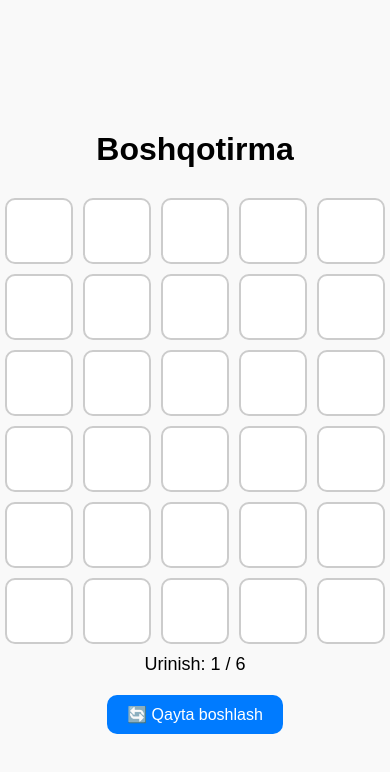
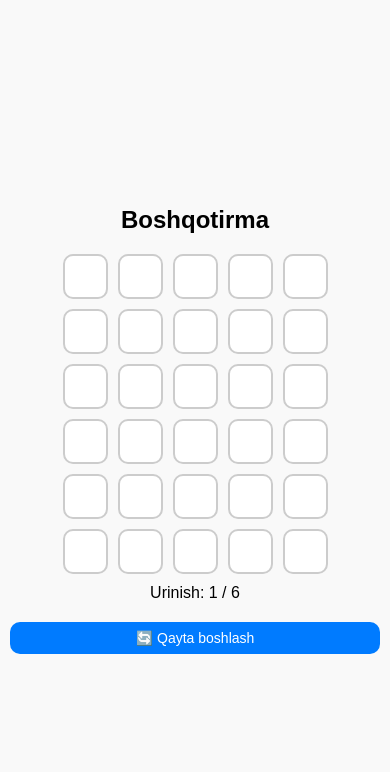
Before and after one commit to Kebruhsham/Boshqotirma, a plain HTML site: page index.html in a window 390 px wide. Drawn offline with Linux system fonts and the light colour scheme.

Commit message:
Update index.html

```diff
--- a/index.html
+++ b/index.html
@@ -14,12 +14,15 @@
             align-items: center;
             justify-content: center;
             min-height: 100vh;
-            margin: 0;
+            margin: 0 10px;
+            /* Yonlardan ozgina joy */
             background-color: #f9f9f9;
         }
 
         h1 {
             margin-bottom: 30px;
+            text-align: center;
+            font-size: 2rem;
         }
 
         /* O‘yin maydoni uchun grid */
@@ -27,12 +30,16 @@
             display: grid;
             grid-template-rows: repeat(6, auto);
             gap: 10px;
+            width: 100%;
+            max-width: 360px;
+            /* Katta ekranlarda ham kengligi chegaralangan */
         }
 
         /* Har bir qator (5ta input) */
         .input-row {
             display: flex;
             gap: 10px;
+            justify-content: center;
         }
 
         /* Harf kiritiladigan inputlar */
@@ -45,6 +52,9 @@
             border: 2px solid #ccc;
             border-radius: 10px;
             outline: none;
+            transition: background-color 0.3s ease;
+            box-sizing: border-box;
+            user-select: none;
         }
 
         /* Fokus holatidagi input */
@@ -71,6 +81,7 @@
         .attempt-info {
             margin-top: 10px;
             font-size: 18px;
+            text-align: center;
         }
 
         /* Qayta boshlash tugmasi */
@@ -83,6 +94,10 @@
             border: none;
             border-radius: 10px;
             cursor: pointer;
+            transition: background-color 0.3s ease;
+            user-select: none;
+            width: 100%;
+            max-width: 360px;
         }
 
         .restart-btn:hover {
@@ -103,6 +118,8 @@
             text-align: center;
             z-index: 1000;
             display: none;
+            max-width: 90%;
+            box-sizing: border-box;
         }
 
         .popup h2 {
@@ -117,8 +134,49 @@
         }
 
         .input-error {
-            border-color: #ff4d4d;
+            border-color: #ff4d4d !important;
             background-color: #ff4d4d !important;
+            color: white;
+        }
+
+        /* Responsive dizayn: kichik ekranlar uchun */
+        @media (max-width: 480px) {
+            .letter-input {
+                width: 45px;
+                height: 45px;
+                font-size: 24px;
+            }
+
+            .restart-btn {
+                font-size: 14px;
+                padding: 8px 16px;
+                max-width: 100%;
+            }
+
+            h1 {
+                font-size: 1.5rem;
+                margin-bottom: 20px;
+            }
+
+            .attempt-info {
+                font-size: 16px;
+            }
+        }
+
+        @media (max-width: 320px) {
+            .letter-input {
+                width: 40px;
+                height: 40px;
+                font-size: 20px;
+            }
+
+            .attempt-info {
+                font-size: 14px;
+            }
+
+            h1 {
+                font-size: 1.3rem;
+            }
         }
     </style>
 </head>
@@ -150,7 +208,8 @@
             "KITOB", "SAVAT", "KURSI", "QALAM", "SUMKA", "GILAM", "SOVUN", "OQSOQ", "KAMAR", "TUGMA",
             "KALIT", "QOGOZ", "QOZON", "KABEL", "ADYOL", "QADOQ", "BOLTA", "QOZIQ", "OLTIN", "TEMIR",
             "QOZON", "SOPOL", "TUXUM", "SABZI", "PIYOZ", "BANAN", "GILOS", "QOVUN", "LIMON", "BODOM",
-            "TOVUQ", "BALIQ", "JIGAR", "QATIQ", "KARAM", "QAHVA", "ASKAR", "ARQON", "OSMON", "AYVON"
+            "TOVUQ", "BALIQ", "JIGAR", "QATIQ", "KARAM", "QAHVA", "ASKAR", "ARQON", "OSMON", "AYVON",
+            "ARVOH", "GUVOH", "SIYOH", "OLMOS",
         ];
 
         // Kalit so‘z tasodifiy tanlanadi
```
